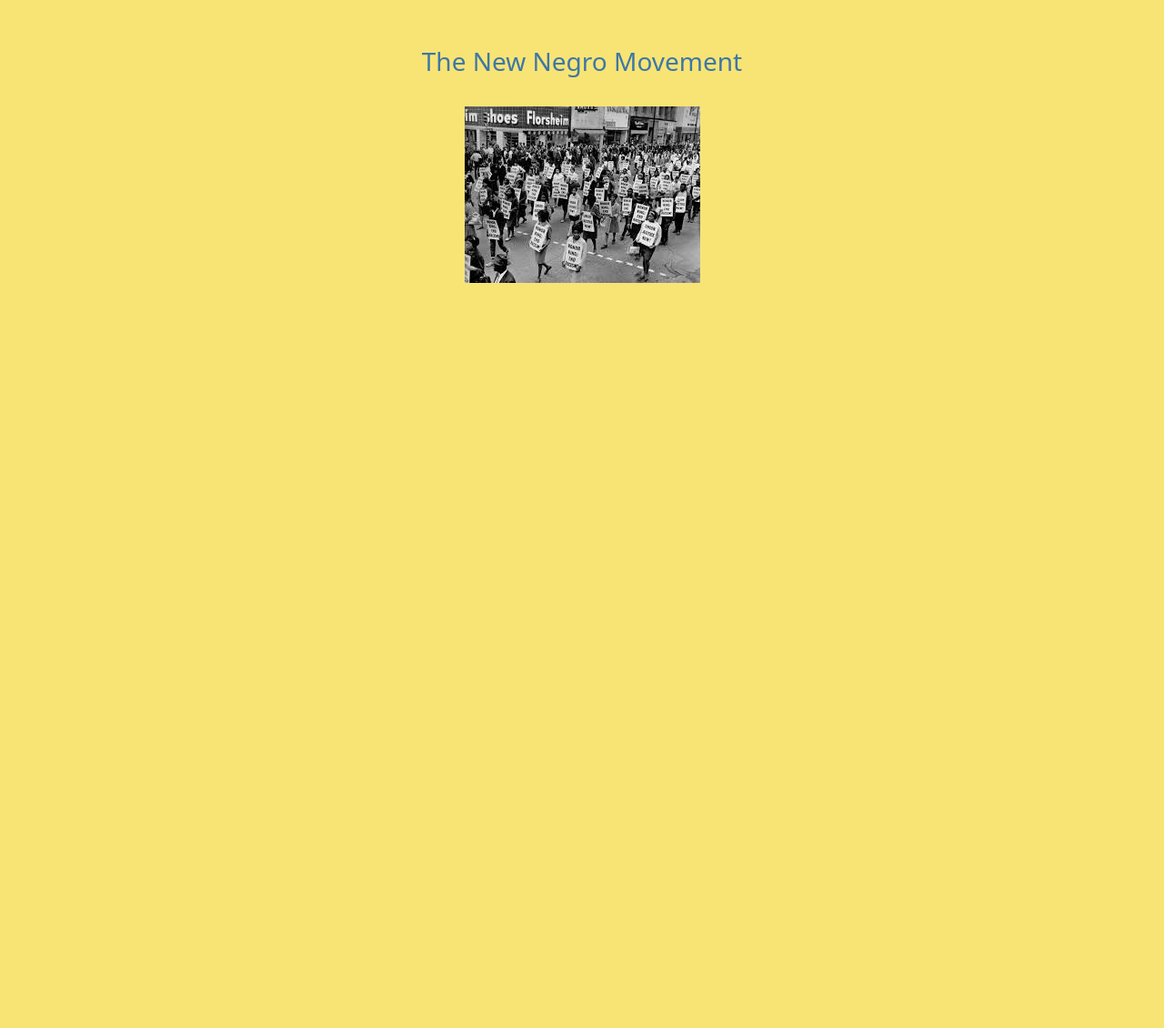
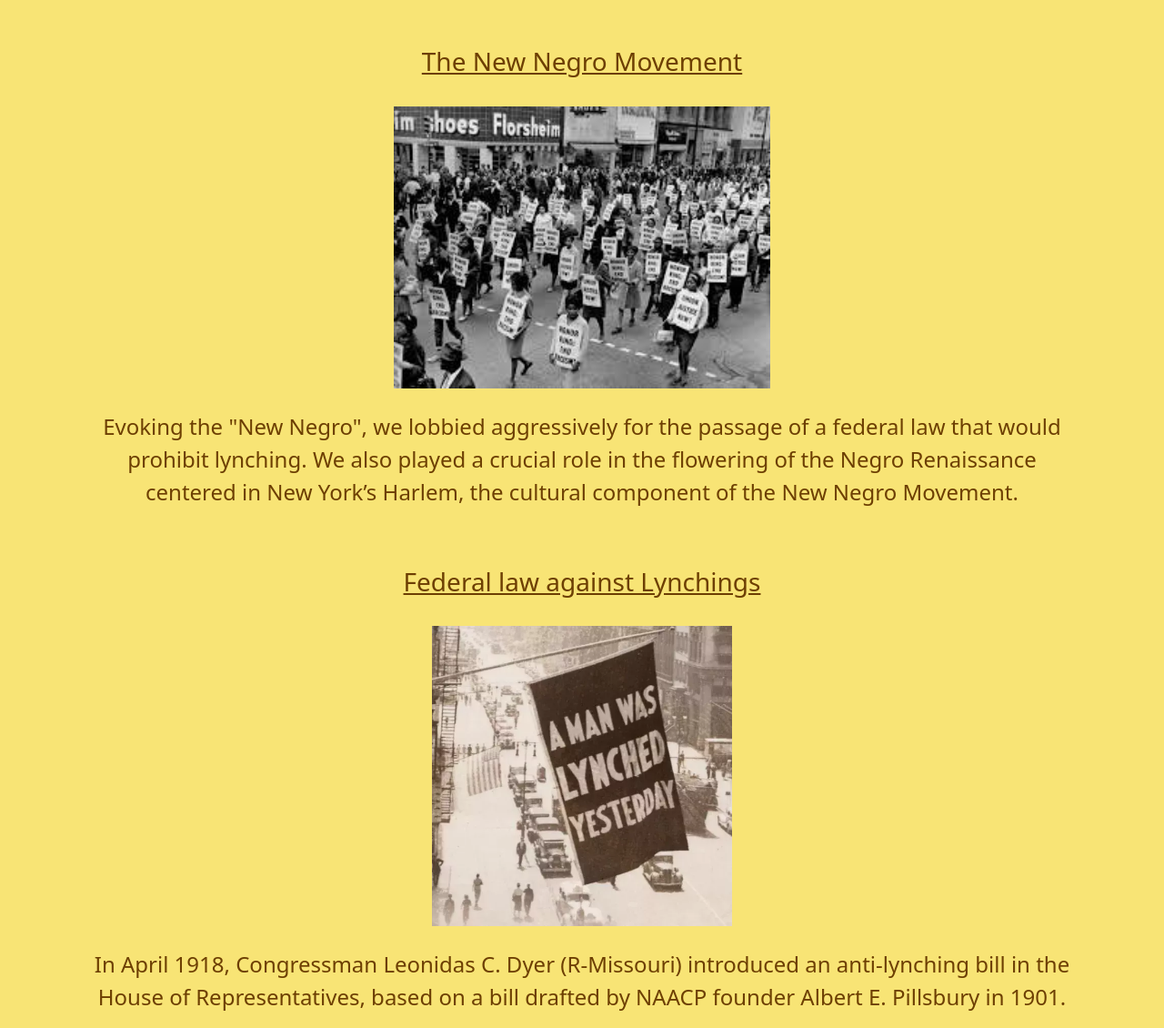
Before and after one commit to Rgjmerc/AAL-Proj, a plain HTML site: page events.html in a window 1280 px wide. Shown: the part 109-1239 px from the top of the page at 91% size. Before the commit the page ends 800 px from the top, so only its background shows below. Drawn offline with nearby package versions, Linux system fonts and the light colour scheme.

Commit message:
final commit

```diff
--- a/events.html
+++ b/events.html
@@ -30,10 +30,31 @@
     <h1 class="text-center text-decoration-underline custom">Events</h1>
     <br>
     <br>
-    <h3 class="text-center blu">The New Negro Movement</h3>
+    <h3 class="text-center text-decoration-underline drk-brn">The New Negro Movement</h3>
     <br>
     <div class="text-center">
-        <img src="images/new-negro-movement.jpg">
+        <img src="images/new-negro-movement.jpg" height="310px">
     </div>
+    <br>
+    <div class="text-center px-5">
+        <p class="fs-4 px-5 drk-brn">Evoking the "New Negro", we lobbied aggressively for the passage of
+        a federal law that would prohibit lynching. We also played a crucial role in the flowering
+        of the Negro Renaissance centered in New York’s Harlem, the cultural component of the
+        New Negro Movement.</p>
+    </div>
+    <br>
+    <br>
+    <h3 class="text-center text-decoration-underline drk-brn">Federal law against Lynchings</h3>
+    <br>
+    <div class="text-center">
+        <img src="images/lynching.webp" height="330px">
+    </div>
+    <br>
+    <div class="text-center px-5">
+        <p class="fs-4 px-5 drk-brn">In April 1918, Congressman Leonidas C. Dyer (R-Missouri) introduced
+             an anti-lynching bill in the House of Representatives, based on a bill drafted by NAACP
+              founder Albert E. Pillsbury in 1901.</p>
+    </div>
+
 </body>
 </html>
--- a/styles.css
+++ b/styles.css
@@ -16,6 +16,11 @@
 }
 .brn{
     color: #925f1b;
+    text-decoration-color: #815d2d;
+}
+.drk-brn{
+    color: #6d3f02;
+    text-decoration-color: #815d2d;
 }
 .yel:hover{
     color: #925f1b;
```
Also changed, not shown: index.html (+5 -1 lines), images/events-img.jpg (added), images/lynching.webp (added).
